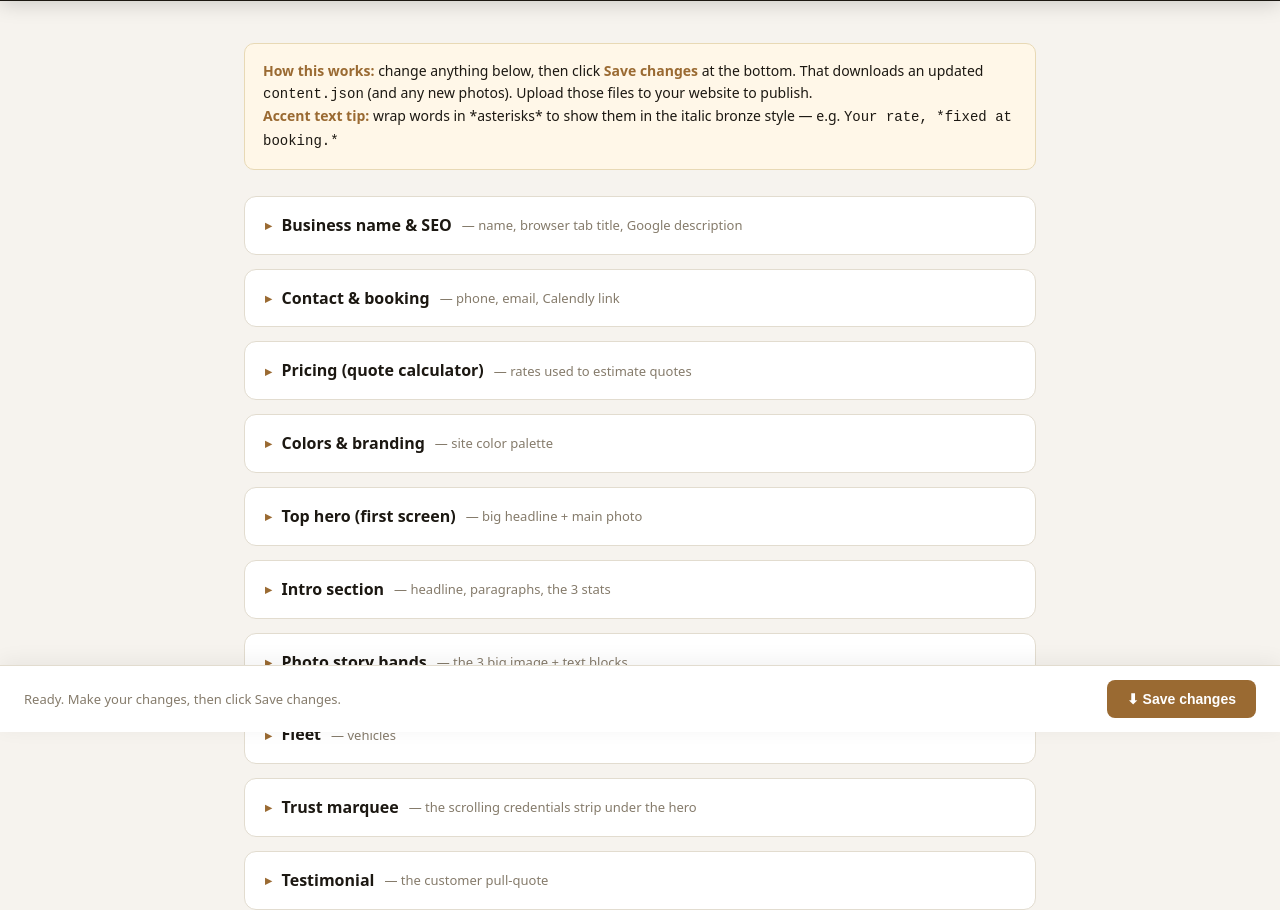
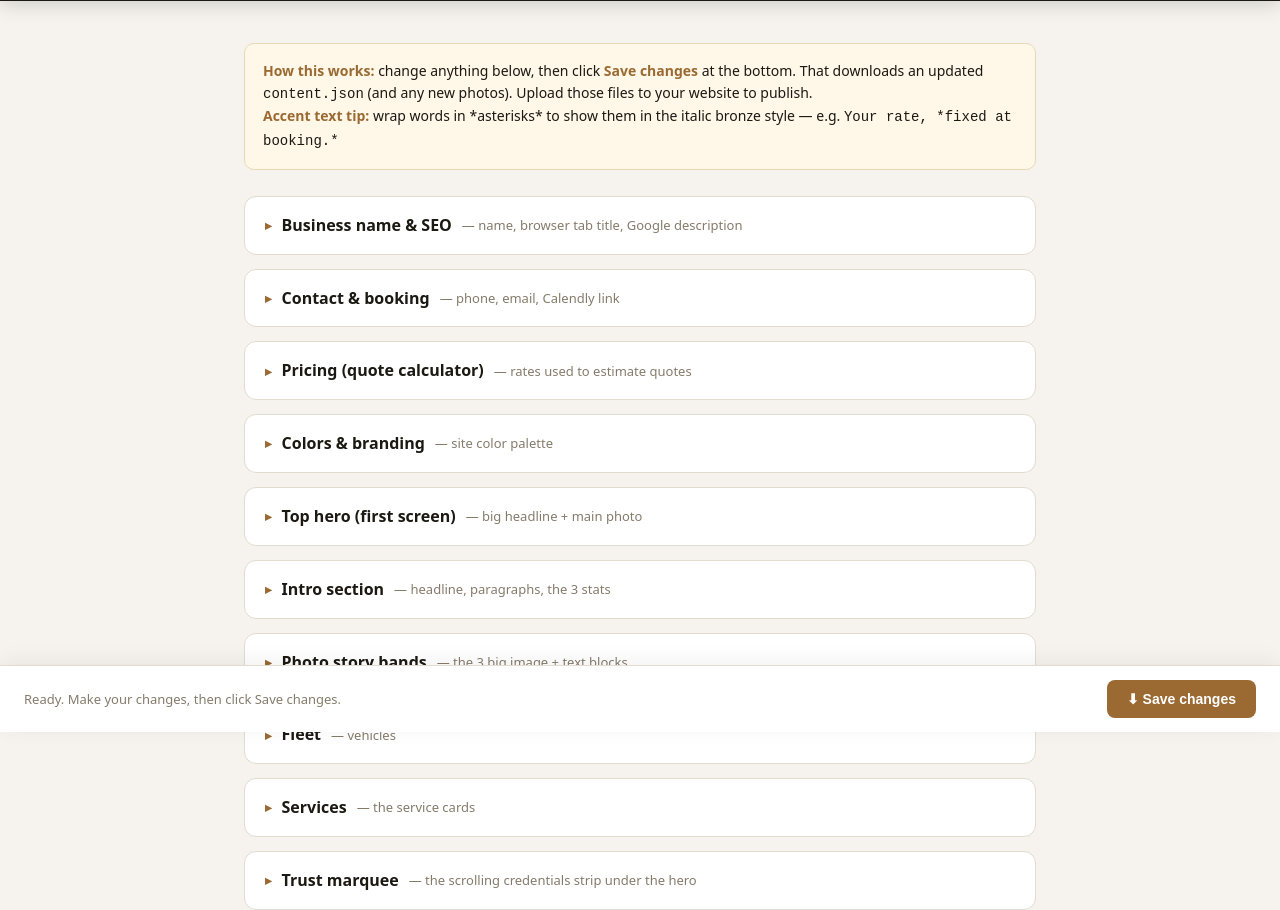
Before and after one commit to olalere-durodola/execsprinters-website, a website: page admin.html in a window 1280 px wide. Shown: the part 68-978 px from the top of the page. Drawn offline with Linux system fonts and the light colour scheme.

Commit message:
feat: admin editor for services cards
Co-Authored-By: Claude Opus 4.8 (1M context) <noreply@anthropic.com>

```diff
--- a/admin.html
+++ b/admin.html
@@ -171,6 +171,18 @@ const SCHEMA = [
       {t:'list', k:'specs', label:'Spec boxes', itemLabel:'Spec', item:[
         {t:'text', k:'label', label:'Label'}, {t:'text', k:'value', label:'Value'}
       ]},
+    ]},
+  ]},
+  { title:'Services', note:'the service cards', fields:[
+    {t:'text', p:'services.eyebrow', label:'Small label'},
+    {t:'text', p:'services.heading', label:'Heading', hint:'use *asterisks* for accent'},
+    {t:'textarea', p:'services.sub', label:'Tagline'},
+    {t:'text', p:'services.cta', label:'Card button text'},
+    {t:'list', p:'services.items', label:'Service cards', itemLabel:'Service', item:[
+      {t:'text', k:'title', label:'Title'},
+      {t:'textarea', k:'description', label:'Description'},
+      {t:'list-string', k:'features', label:'Features', itemLabel:'Feature'},
+      {t:'text', k:'price', label:'Price line (optional)'},
     ]},
   ]},
   { title:'Trust marquee', note:'the scrolling credentials strip under the hero', fields:[
--- a/package.json
+++ b/package.json
@@ -2,7 +2,7 @@
   "name": "execsprinters-site",
   "private": true,
   "scripts": {
-    "test": "node tests/booking.test.js && node tests/regression.test.js && node tests/admin.test.js"
+    "test": "node tests/booking.test.js && node tests/regression.test.js && node tests/admin.test.js && node tests/services.test.js && node tests/services-admin.test.js"
   },
   "devDependencies": {
     "jsdom": "^24.0.0"
```
Also changed, not shown: tests/services-admin.test.js (added, +17 -0 lines).
